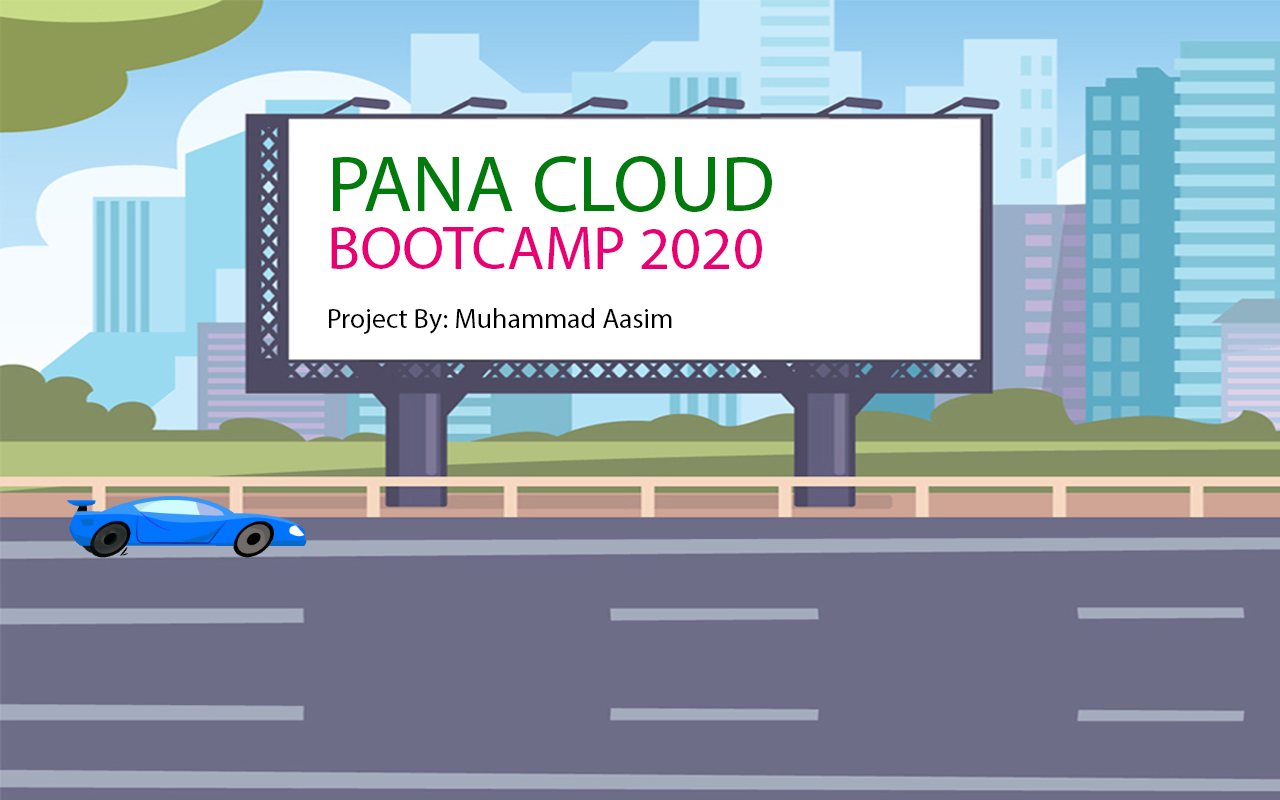
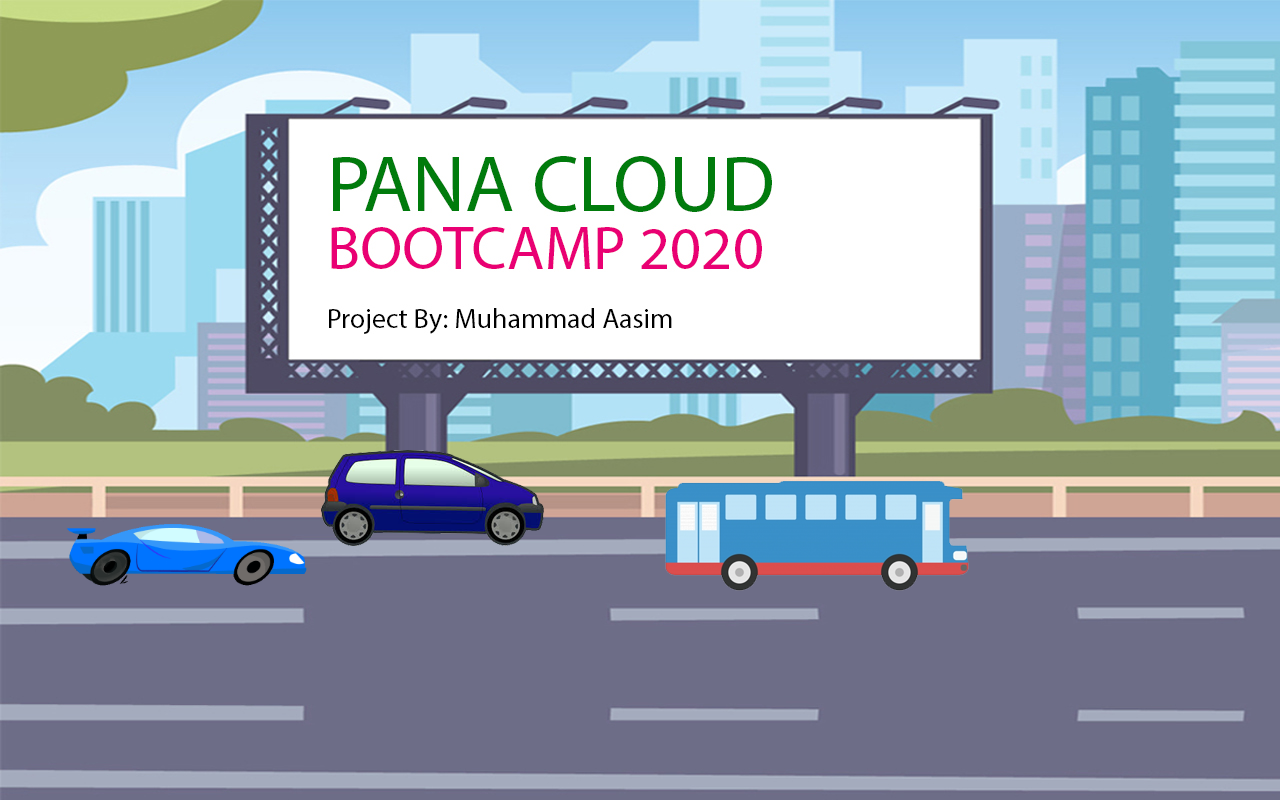
Before and after one commit to muhammadaasim/Project-4A, a plain HTML site: page index.html in a window 1280 px wide. Drawn offline with Linux system fonts and the light colour scheme.

Commit message:
added vehicals

```diff
--- a/index.html
+++ b/index.html
@@ -9,7 +9,10 @@
 <body>
 <div class="road">
     <div class="cars">
-    <img src="./imgs/car.gif" id="bluecar" />
+    <img src="./imgs/car.gif" id="bluecar" class="car"/>
+    <img src="./imgs/car1.png" id="redcar" class="car1"/>
+    <img src="./imgs/bus.png" id="bus" class="bus"/>
+
 </div>
 </div>
 
```
Also changed, not shown: imgs/bus.png (added), imgs/car-red.png (added), imgs/car1.png (added).
